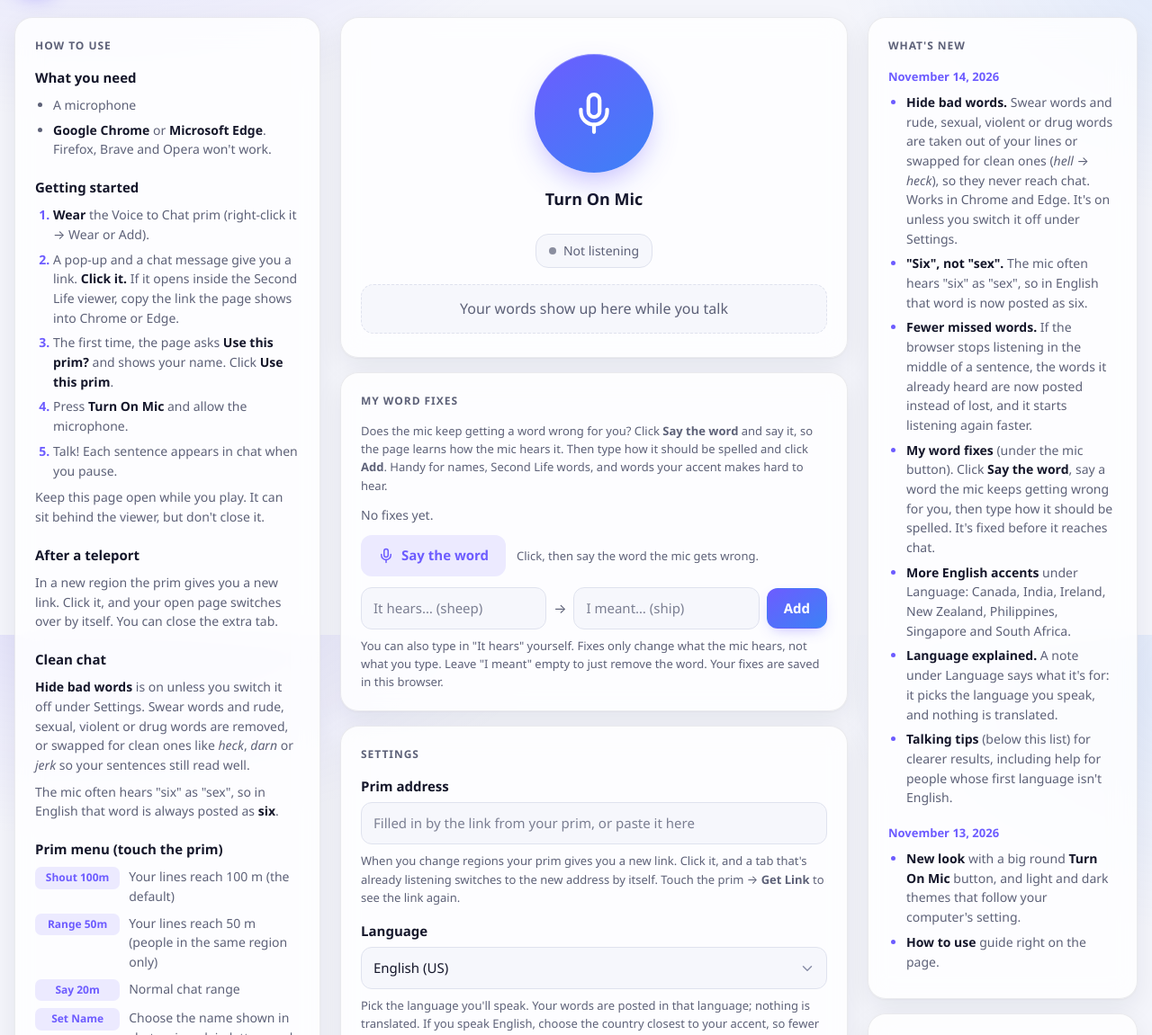
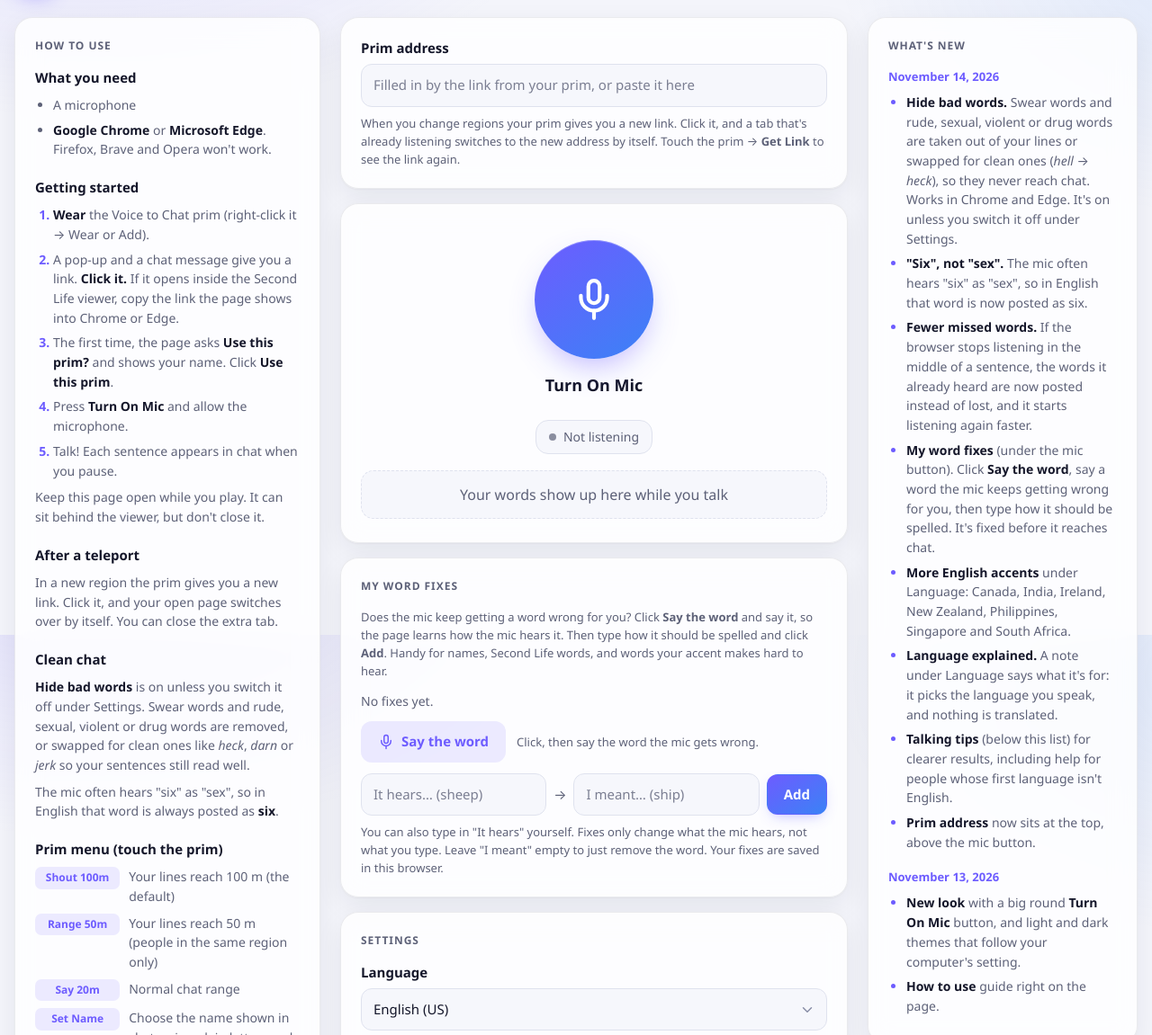
Before and after one commit to webdev0486/voice-to-sl-test, a plain HTML site: page index.html in a window 1280 px wide. Shown: the part 94-1245 px from the top of the page at 90% size. Drawn offline with Linux system fonts and the light colour scheme.

Commit message:
Move the prim address above the mic button

```diff
--- a/index.html
+++ b/index.html
@@ -424,6 +424,16 @@
     </div>
   </div>
 
+  <section class="card">
+    <label for="url">Prim address</label>
+    <input id="url" type="text" spellcheck="false" autocomplete="off"
+           placeholder="Filled in by the link from your prim, or paste it here">
+    <p id="dest" class="hint dest" hidden>&check; Sending to the prim worn by <b id="destWho"></b>.</p>
+    <p class="hint">When you change regions your prim gives you a new link. Click it, and a tab
+      that's already listening switches to the new address by itself.
+      Touch the prim &rarr; <b>Get Link</b> to see the link again.</p>
+  </section>
+
   <section class="card mic-card">
     <button id="mic" type="button" aria-pressed="false">
       <span class="mic-circle">
@@ -464,15 +474,7 @@
 
   <section class="card">
     <h2>Settings</h2>
-    <label for="url">Prim address</label>
-    <input id="url" type="text" spellcheck="false" autocomplete="off"
-           placeholder="Filled in by the link from your prim, or paste it here">
-    <p id="dest" class="hint dest" hidden>&check; Sending to the prim worn by <b id="destWho"></b>.</p>
-    <p class="hint">When you change regions your prim gives you a new link. Click it, and a tab
-      that's already listening switches to the new address by itself.
-      Touch the prim &rarr; <b>Get Link</b> to see the link again.</p>
-
-    <label for="lang" class="field-gap">Language</label>
+    <label for="lang">Language</label>
     <select id="lang" aria-describedby="langHint">
       <option value="en-US">English (US)</option>
       <option value="en-GB">English (UK)</option>
@@ -611,6 +613,7 @@
         speak, and nothing is translated.</li>
       <li><b>Talking tips</b> (below this list) for clearer results, including help for people whose
         first language isn't English.</li>
+      <li><b>Prim address</b> now sits at the top, above the mic button.</li>
     </ul>
 
     <h3>November 13, 2026</h3>
```
